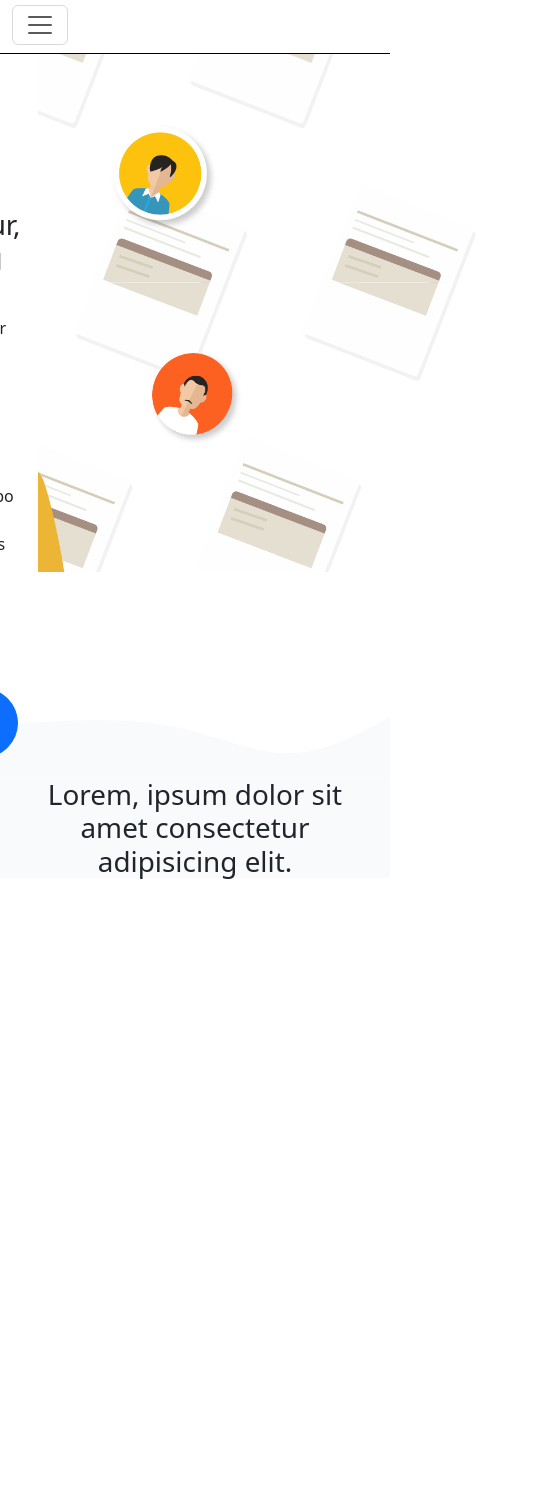
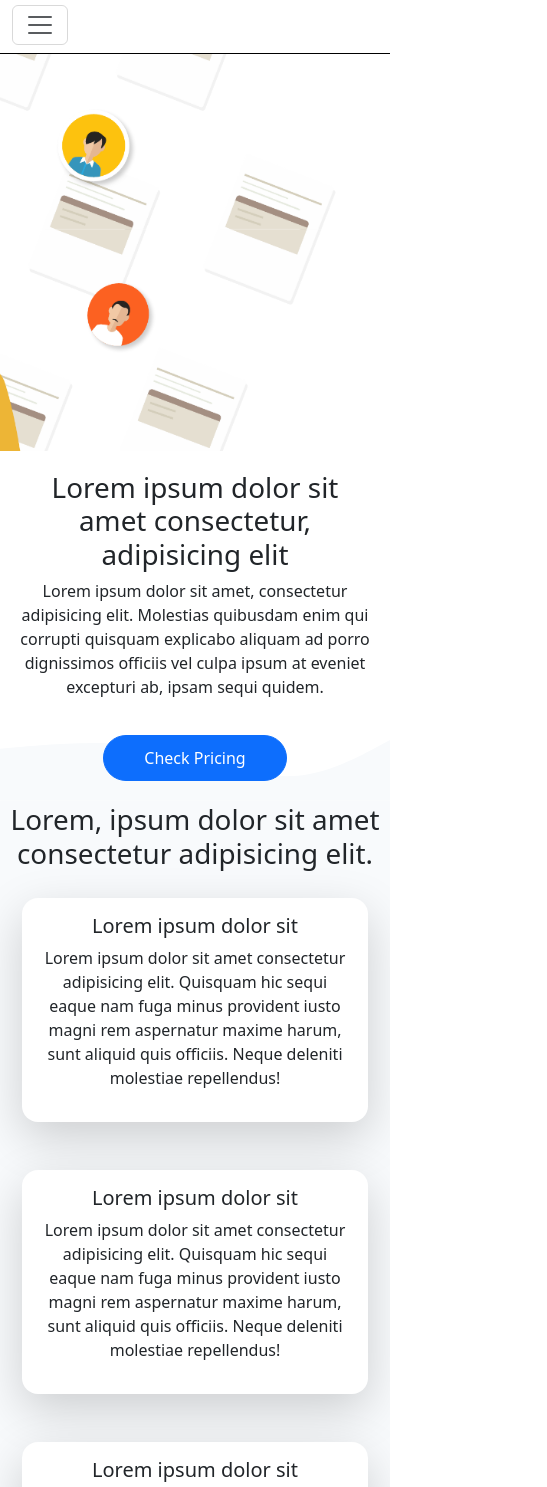
Before and after one commit to SCI-COPATH/busibud, a website: page index.html in a window 390 px wide. Shown: the part 75-1562 px from the top of the page, 547 px wide, since content can reach past the window. Before the commit the page ends 961 px from the top, so only its background shows below. Drawn offline with nearby package versions, Linux system fonts and the light colour scheme.

Commit message:
add mid body

```diff
--- a/css/styles.css
+++ b/css/styles.css
@@ -1,3 +1,4 @@
+
 .logo {
   display: flex;
   justify-content: center;
@@ -54,11 +55,107 @@ opacity: 1; */
 .midBody h1{
   text-align: center;
 }
-/* .customeShape div{
-  width: 25vw;
-   background-color: brown;
-  height: 25vh;
+.floating{
+  display: flex;
+  padding: 20px;
+  justify-content: space-between  ;
 }
-.left1{
+.floating-Box{
+  padding: 30px;
+  margin: 20px;
+}
+.floating-Box h5{
+  text-align: center;
+}
+@media only screen and (max-width: 900px )and (min-width:601px){
+  .topBody{
+    position: relative;
 
-} */
+   display: flex;
+   justify-content: center;
+   flex-direction: row;
+
+   padding: 0px 50px;
+  }
+  .imgae{
+    width: 30vw;
+
+  }
+  .imgae img{
+    width:90vw;
+
+  }
+
+  .content{
+    width: 100vw;
+    z-index: 2;
+  }
+  .customeShape{
+    position: absolute;
+    left: 0px;
+    bottom: 0px;
+
+    z-index: 1;
+
+    /* UI Properties */
+    /* background: #F8FAFC 0% 0% no-repeat padding-box;
+    opacity: 1; */
+    }
+    .floating{
+      text-align: center;
+      flex-direction: column;
+    }
+    .floating-Box{
+      margin: 10px 15vw;
+    }
+}
+@media only screen and (max-width:600px){
+
+  .topBody{
+    position: relative;
+    text-align: center;
+   display: flex;
+   justify-content: center;
+   flex-direction: column;
+
+   /* padding: 0px 50px; */
+   padding: 0;
+  }
+  .imgae{
+    width: 30vw;
+    padding: 0;
+  }
+  .imgae img{
+    width:100vw;
+    overflow: hidden;
+    padding: 0;
+  }
+
+  .content{
+    width: 100vw;
+    z-index: 2;
+  }
+  .customeShape{
+    position: absolute;
+    left: 0px;
+    bottom: 0px;
+
+    z-index: 1;
+
+    /* UI Properties */
+    /* background: #F8FAFC 0% 0% no-repeat padding-box;
+    opacity: 1; */
+    }
+    .midBody{
+      padding:2px;
+
+    }
+    .floating{
+      text-align: center;
+      flex-direction: column;
+      margin: auto;
+    }
+    .floating-Box{
+      margin: auto;
+    }
+  }
--- a/index.html
+++ b/index.html
@@ -96,6 +96,20 @@
   </div>
   <div class="midBody">
     <h1>Lorem, ipsum dolor sit amet consectetur adipisicing elit.</h1>
+    <div class="floating">
+      <div class="floating-Box shadow-lg p-3 mb-5 bg-white rounded-4">
+        <h5>Lorem ipsum dolor sit</h5>
+        <p>Lorem ipsum dolor sit amet consectetur adipisicing elit. Quisquam hic sequi eaque nam fuga minus provident iusto magni rem aspernatur maxime harum, sunt aliquid quis officiis. Neque deleniti molestiae repellendus!</p>
+      </div>
+      <div class="floating-Box shadow-lg p-3 mb-5 bg-white rounded-4">
+        <h5>Lorem ipsum dolor sit</h5>
+        <p>Lorem ipsum dolor sit amet consectetur adipisicing elit. Quisquam hic sequi eaque nam fuga minus provident iusto magni rem aspernatur maxime harum, sunt aliquid quis officiis. Neque deleniti molestiae repellendus!</p>
+      </div>
+      <div class="floating-Box shadow-lg p-3 mb-5 bg-white rounded-4">
+        <h5>Lorem ipsum dolor sit</h5>
+        <p>Lorem ipsum dolor sit amet consectetur adipisicing elit. Quisquam hic sequi eaque nam fuga minus provident iusto magni rem aspernatur maxime harum, sunt aliquid quis officiis. Neque deleniti molestiae repellendus!</p>
+      </div>
+    </div>
 
   </div>
   <script src="https://cdn.jsdelivr.net/npm/bootstrap@5.3.0/dist/js/bootstrap.bundle.min.js"
```
